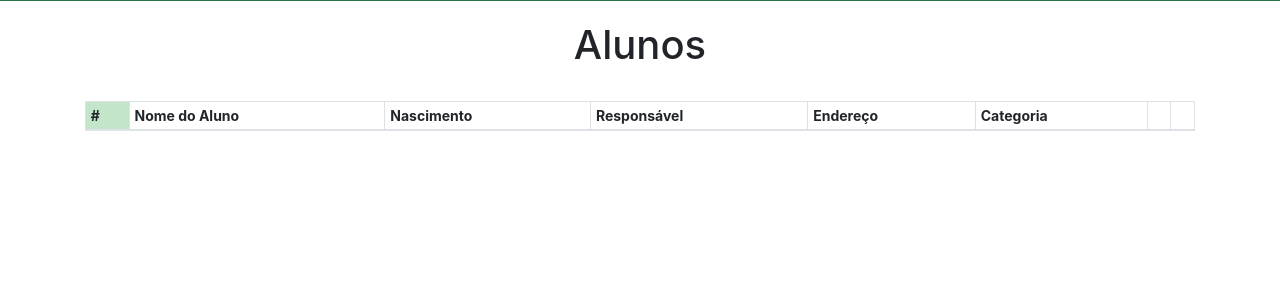
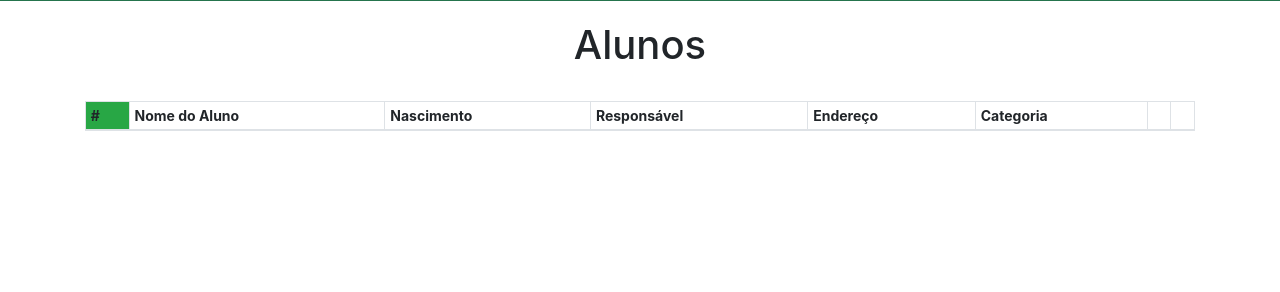
Before and after one commit to MendesRuanito/escola, a PHP site: page /aluno-lista.php in a window 1280 px wide. Shown: the part 411-703 px from the top of the page. Run offline with PHP 8.4, Linux system fonts and the light colour scheme; the visitor is signed in with stand-in values (Sample User, id 1); data that the repository does not hold is empty; some libraries are stand-ins or nearby versions.

Commit message:
Update aluno-lista.php

```diff
--- a/aluno-lista.php
+++ b/aluno-lista.php
@@ -29,7 +29,7 @@ if(array_key_exists("removido", $_GET) && $_GET["removido"]==true){?>
 <div class="table-responsive">
 	<table class="table table-striped table-bordered table-hover table-sm align-middle" style="font-size:14px;">
 		<thead>
-			<th class="table-success" scope="col">#</th>
+			<th class="bg-success" scope="col">#</th>
 			<th scope="col">Nome do Aluno</th>
 			<th scope="col">Nascimento</th>
 			<th scope="col">Responsável</th>
```
